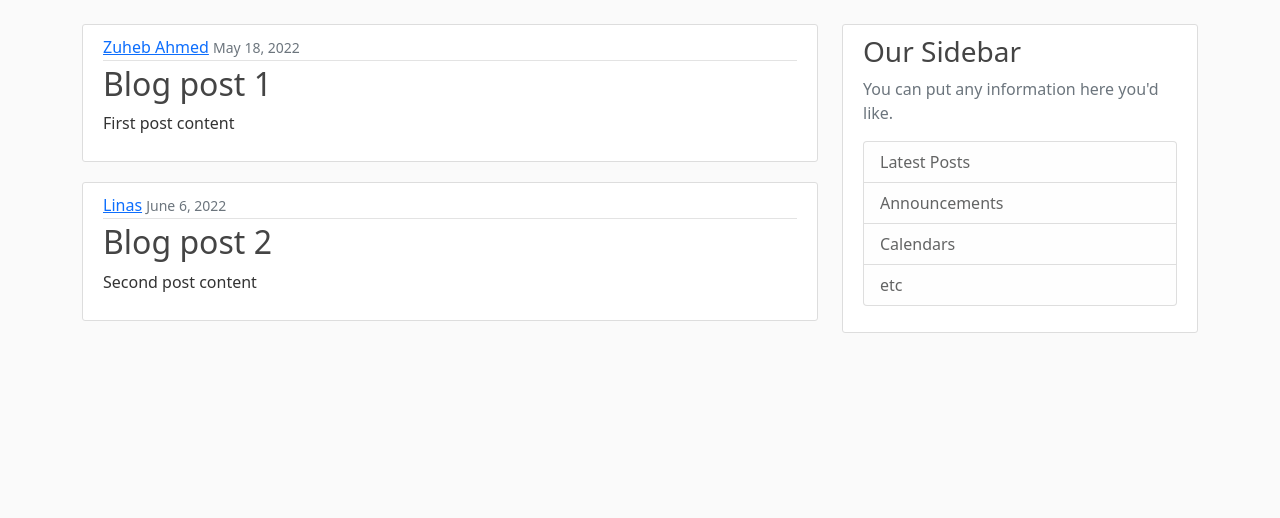
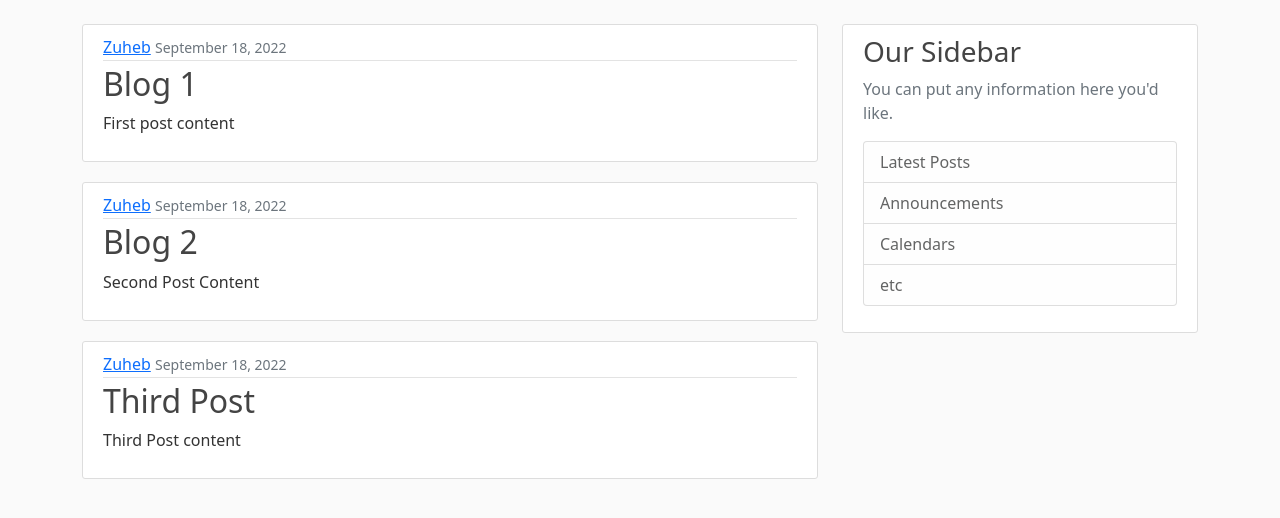
Before and after one commit to zuhebahmed88091/blog_django_project, a Django app: page / in a window 1280 px wide. Shown: the part 56-574 px from the top of the page. Run offline with Django 4.2, Linux system fonts and the light colour scheme; data comes from the database, SQL or seed files in the repository.

Commit message:
feat:add the data which are created in python shell in database to our code(see views.py), fix:deleted ta dummy data

```diff
--- a/blog/templates/blog/home.html
+++ b/blog/templates/blog/home.html
@@ -5,7 +5,7 @@
               <div class="media-body">
                 <div class="article-metadata">
                   <a class="mr-2" href="#">{{ post.author }}</a>
-                  <small class="text-muted">{{ post.date_posted }}</small>
+                  <small class="text-muted">{{ post.date_posted|date:"F d, Y" }}</small>
                 </div>
                 <h2><a class="article-title" href="#">{{ post.title }}</a></h2>
                 <p class="article-content">{{ post.content }}</p>
--- a/blog/views.py
+++ b/blog/views.py
@@ -1,27 +1,29 @@
 from django.shortcuts import render
+from .models import Post
 # from django.http import HttpResponse
-
-posts = [
-    {
-        'author':'Zuheb Ahmed',
-        'title':'Blog post 1',
-        'content':'First post content',
-        'date_posted':'May 18, 2022'
-    },
-    {
-        'author':'Linas',
-        'title':'Blog post 2',
-        'content':'Second post content',
-        'date_posted':'June 6, 2022'
-    }
-]
-
 
 def home(request):
     context = {
-        'posts': posts
+        # 'posts': posts
+        'posts': Post.objects.all()
     }
     return render(request, 'blog/home.html', context)
 
 def about(request):
     return render(request, 'blog/about.html', {'title': 'About'})
+
+#dummy data
+# posts = [
+#     {
+#         'author':'Zuheb Ahmed',
+#         'title':'Blog post 1',
+#         'content':'First post content',
+#         'date_posted':'May 18, 2022'
+#     },
+#     {
+#         'author':'Linas',
+#         'title':'Blog post 2',
+#         'content':'Second post content',
+#         'date_posted':'June 6, 2022'
+#     }
+# ]
```
